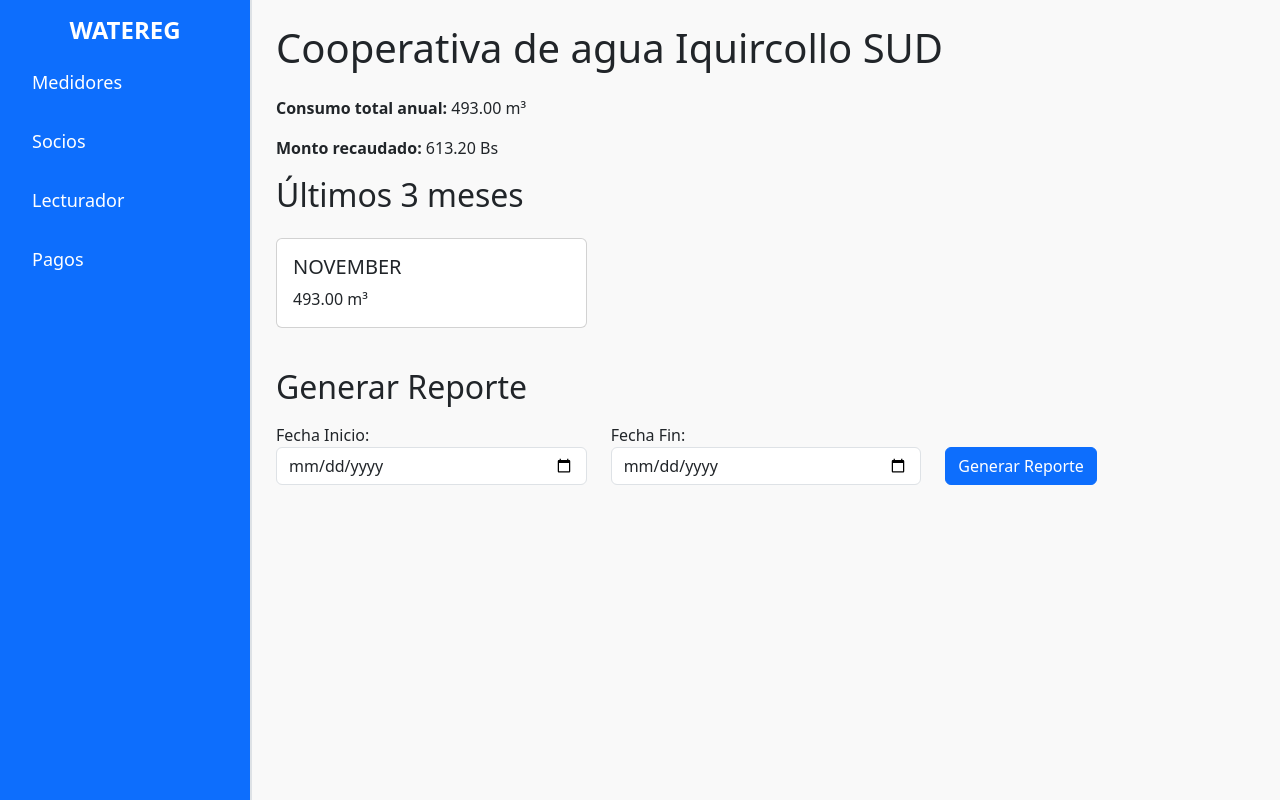
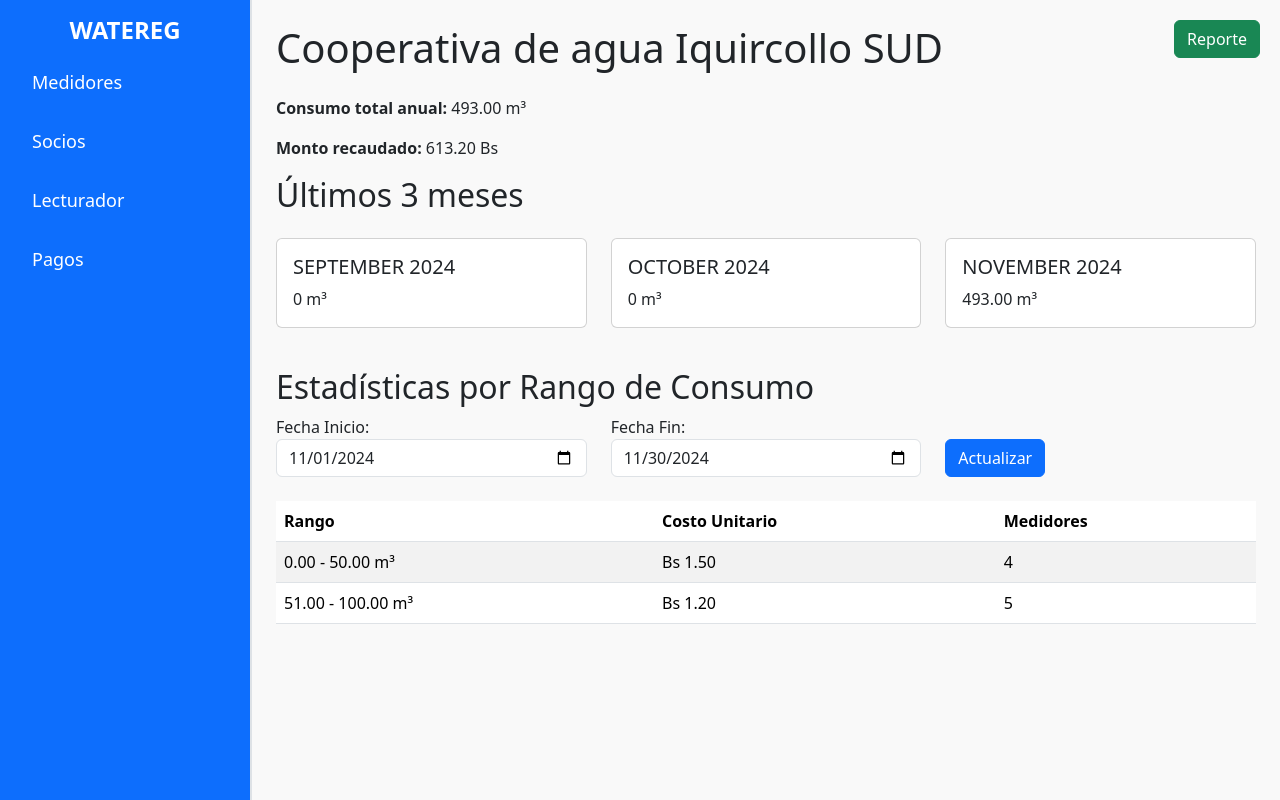
Before and after one commit to jimiseven/watersoft_2, a PHP site: page /pagos.php in a window 1280 px wide. Run offline with PHP 8.4, Linux system fonts and the light colour scheme; data comes from the database, SQL or seed files in the repository.

```diff
--- a/pagos.php
+++ b/pagos.php
@@ -1,50 +1,63 @@
 <?php
 include 'conexion.php';
+
+// Año y mes actual
+$anio_actual = date('Y');
+$mes_actual = date('m');
 
 // Variables iniciales para los totales
 $consumo_total_anual = 0;
 $monto_recaudado = 0;
 
-// Año actual
-$anio_actual = date('Y');
-
 // Consultar el consumo total anual y el monto recaudado
-$sql = "
+$sql_anual = "
     SELECT
-        COALESCE(SUM(consumo.consumo), 0) AS consumo_total_anual,
-        COALESCE(SUM(deudas.monto), 0) AS monto_recaudado
+        SUM(consumo.consumo) AS consumo_total_anual,
+        SUM(deudas.monto) AS monto_recaudado
     FROM consumo
     INNER JOIN deudas ON consumo.id_consumo = deudas.id_consumo
     WHERE YEAR(deudas.fecha_pago) = ?
 ";
-$stmt = $conexion->prepare($sql);
-$stmt->bind_param('i', $anio_actual);
-$stmt->execute();
-$resultado = $stmt->get_result();
-$data = $resultado->fetch_assoc();
+$stmt_anual = $conexion->prepare($sql_anual);
+$stmt_anual->bind_param('i', $anio_actual);
+$stmt_anual->execute();
+$resultado_anual = $stmt_anual->get_result();
+$data_anual = $resultado_anual->fetch_assoc();
 
-if ($data) {
-    $consumo_total_anual = $data['consumo_total_anual'];
-    $monto_recaudado = $data['monto_recaudado'];
+if ($data_anual) {
+    $consumo_total_anual = $data_anual['consumo_total_anual'] ?? 0;
+    $monto_recaudado = $data_anual['monto_recaudado'] ?? 0;
 }
 
-// Consultar el consumo de los últimos 3 meses
-$sql_meses = "
-    SELECT
-        DATE_FORMAT(deudas.fecha_pago, '%M') AS mes,
-        COALESCE(SUM(consumo.consumo), 0) AS consumo_mes
-    FROM consumo
-    INNER JOIN deudas ON consumo.id_consumo = deudas.id_consumo
-    WHERE YEAR(deudas.fecha_pago) = ?
-    GROUP BY MONTH(deudas.fecha_pago)
-    ORDER BY MONTH(deudas.fecha_pago) DESC
-    LIMIT 3
-";
-$stmt_meses = $conexion->prepare($sql_meses);
-$stmt_meses->bind_param('i', $anio_actual);
-$stmt_meses->execute();
-$resultado_meses = $stmt_meses->get_result();
-$meses = $resultado_meses->fetch_all(MYSQLI_ASSOC);
+// Inicializar array de meses
+$ultimos_meses = [];
+
+// Obtener los nombres y consumos de los últimos 3 meses
+for ($i = 2; $i >= 0; $i--) {
+    $mes = date('m', strtotime("-$i month"));
+    $anio = date('Y', strtotime("-$i month"));
+    $nombre_mes = date('F Y', strtotime("-$i month"));
+
+    // Consulta para consumo del mes específico
+    $sql_mes = "
+        SELECT
+            SUM(consumo.consumo) AS consumo_mes
+        FROM consumo
+        INNER JOIN deudas ON consumo.id_consumo = deudas.id_consumo
+        WHERE YEAR(deudas.fecha_pago) = ? AND MONTH(deudas.fecha_pago) = ?
+    ";
+    $stmt_mes = $conexion->prepare($sql_mes);
+    $stmt_mes->bind_param('ii', $anio, $mes);
+    $stmt_mes->execute();
+    $resultado_mes = $stmt_mes->get_result();
+    $data_mes = $resultado_mes->fetch_assoc();
+
+    // Agregar los datos al array, aunque no haya consumo
+    $ultimos_meses[] = [
+        'mes' => $nombre_mes,
+        'consumo' => $data_mes['consumo_mes'] ?? 0,
+    ];
+}
 ?>
 
 <!DOCTYPE html>
@@ -55,6 +68,13 @@ $meses = $resultado_meses->fetch_all(MYSQLI_ASSOC);
     <title>Pagos</title>
     <link rel="stylesheet" href="css/bootstrap.min.css">
     <link rel="stylesheet" href="css/styles.css">
+    <style>
+        .reporte-btn {
+            position: absolute;
+            top: 20px;
+            right: 20px;
+        }
+    </style>
 </head>
 <body>
     <div class="d-flex">
@@ -62,50 +82,132 @@ $meses = $resultado_meses->fetch_all(MYSQLI_ASSOC);
         <div class="sidebar bg-primary text-white p-3">
             <h2 class="sidebar-title">WATEREG</h2>
             <ul class="nav flex-column">
-                <li class="nav-item"><a class="nav-link text-white" href="index.php">Medidores</a></li>
-                <li class="nav-item"><a class="nav-link text-white" href="socios.php">Socios</a></li>
-                <li class="nav-item"><a class="nav-link text-white" href="lecturador.php">Lecturador</a></li>
-                <li class="nav-item"><a class="nav-link text-white active" href="pagos.php">Pagos</a></li>
+                <li class="nav-item">
+                    <a class="nav-link text-white" href="index.php">Medidores</a>
+                </li>
+                <li class="nav-item">
+                    <a class="nav-link text-white" href="socios.php">Socios</a>
+                </li>
+                <li class="nav-item">
+                    <a class="nav-link text-white" href="lecturador.php">Lecturador</a>
+                </li>
+                <li class="nav-item">
+                    <a class="nav-link text-white active" href="pagos.php">Pagos</a>
+                </li>
             </ul>
         </div>
 
         <!-- Contenido Principal -->
-        <div class="content flex-grow-1 p-4">
+        <div class="content flex-grow-1 p-4 position-relative">
+            <button class="btn btn-success reporte-btn" data-bs-toggle="modal" data-bs-target="#reporteModal">Reporte</button>
             <h1 class="mb-4">Cooperativa de agua Iquircollo SUD</h1>
             <p><strong>Consumo total anual:</strong> <?= htmlspecialchars($consumo_total_anual) ?> m³</p>
             <p><strong>Monto recaudado:</strong> <?= htmlspecialchars($monto_recaudado) ?> Bs</p>
 
             <h2 class="mb-4">Últimos 3 meses</h2>
             <div class="row">
-                <?php foreach ($meses as $mes): ?>
+                <?php foreach ($ultimos_meses as $mes): ?>
                     <div class="col-md-4 mb-3">
                         <div class="card">
                             <div class="card-body">
                                 <h5 class="card-title text-uppercase"><?= htmlspecialchars($mes['mes']) ?></h5>
-                                <p class="card-text"><?= htmlspecialchars($mes['consumo_mes']) ?> m³</p>
+                                <p class="card-text"><?= htmlspecialchars($mes['consumo']) ?> m³</p>
                             </div>
                         </div>
                     </div>
                 <?php endforeach; ?>
             </div>
 
-            <h2 class="mt-4">Generar Reporte</h2>
-            <form method="POST" action="generar_reporte.php" class="mt-3">
+            <h2 class="mt-4">Estadísticas por Rango de Consumo</h2>
+            <form method="GET" action="pagos.php" class="mb-4">
                 <div class="row">
                     <div class="col-md-4">
                         <label for="fecha_inicio">Fecha Inicio:</label>
-                        <input type="date" id="fecha_inicio" name="fecha_inicio" class="form-control" required>
+                        <input type="date" id="fecha_inicio" name="fecha_inicio" class="form-control" value="<?= date('Y-m-01') ?>" required>
                     </div>
                     <div class="col-md-4">
                         <label for="fecha_fin">Fecha Fin:</label>
-                        <input type="date" id="fecha_fin" name="fecha_fin" class="form-control" required>
+                        <input type="date" id="fecha_fin" name="fecha_fin" class="form-control" value="<?= date('Y-m-t') ?>" required>
                     </div>
                     <div class="col-md-4 d-flex align-items-end">
-                        <button type="submit" class="btn btn-primary">Generar Reporte</button>
+                        <button type="submit" class="btn btn-primary">Actualizar</button>
                     </div>
                 </div>
             </form>
+
+            <!-- Tabla de estadísticas -->
+            <table class="table table-striped">
+                <thead>
+                    <tr>
+                        <th>Rango</th>
+                        <th>Costo Unitario</th>
+                        <th>Medidores</th>
+                    </tr>
+                </thead>
+                <tbody>
+                    <?php
+                    // Consultar estadísticas por rango de consumo
+                    $fecha_inicio = $_GET['fecha_inicio'] ?? date('Y-m-01');
+                    $fecha_fin = $_GET['fecha_fin'] ?? date('Y-m-t');
+
+                    $sql_rangos = "
+                        SELECT
+                            tarifas.rango_inicio,
+                            tarifas.rango_fin,
+                            tarifas.costo_unitario,
+                            COUNT(consumo.id_consumo) AS medidores
+                        FROM tarifas
+                        LEFT JOIN consumo ON consumo.consumo BETWEEN tarifas.rango_inicio AND tarifas.rango_fin
+                        INNER JOIN deudas ON consumo.id_consumo = deudas.id_consumo
+                        WHERE deudas.fecha_pago BETWEEN ? AND ?
+                        GROUP BY tarifas.id_tarifa
+                        ORDER BY tarifas.rango_inicio ASC
+                    ";
+                    $stmt_rangos = $conexion->prepare($sql_rangos);
+                    $stmt_rangos->bind_param('ss', $fecha_inicio, $fecha_fin);
+                    $stmt_rangos->execute();
+                    $resultado_rangos = $stmt_rangos->get_result();
+
+                    while ($fila = $resultado_rangos->fetch_assoc()): ?>
+                        <tr>
+                            <td><?= htmlspecialchars($fila['rango_inicio']) ?> - <?= htmlspecialchars($fila['rango_fin']) ?> m³</td>
+                            <td>Bs <?= htmlspecialchars($fila['costo_unitario']) ?></td>
+                            <td><?= htmlspecialchars($fila['medidores']) ?></td>
+                        </tr>
+                    <?php endwhile; ?>
+                </tbody>
+            </table>
         </div>
     </div>
+
+    <!-- Modal de Reporte -->
+    <div class="modal fade" id="reporteModal" tabindex="-1" aria-labelledby="reporteModalLabel" aria-hidden="true">
+        <div class="modal-dialog">
+            <div class="modal-content">
+                <form method="POST" action="generar_reporte.php">
+                    <div class="modal-header">
+                        <h5 class="modal-title" id="reporteModalLabel">Generar Reporte</h5>
+                        <button type="button" class="btn-close" data-bs-dismiss="modal" aria-label="Close"></button>
+                    </div>
+                    <div class="modal-body">
+                        <div class="mb-3">
+                            <label for="fecha_inicio_reporte" class="form-label">Fecha Inicio:</label>
+                            <input type="date" id="fecha_inicio_reporte" name="fecha_inicio" class="form-control" required>
+                        </div>
+                        <div class="mb-3">
+                            <label for="fecha_fin_reporte" class="form-label">Fecha Fin:</label>
+                            <input type="date" id="fecha_fin_reporte" name="fecha_fin" class="form-control" required>
+                        </div>
+                    </div>
+                    <div class="modal-footer">
+                        <button type="submit" class="btn btn-success">Generar</button>
+                        <button type="button" class="btn btn-secondary" data-bs-dismiss="modal">Cerrar</button>
+                    </div>
+                </form>
+            </div>
+        </div>
+    </div>
+
+    <script src="js/bootstrap.bundle.min.js"></script>
 </body>
 </html>
```
Also changed, not shown: css/styles_lecturado.css (added, +71 -0 lines), lecturador.php (+54 -16 lines).
